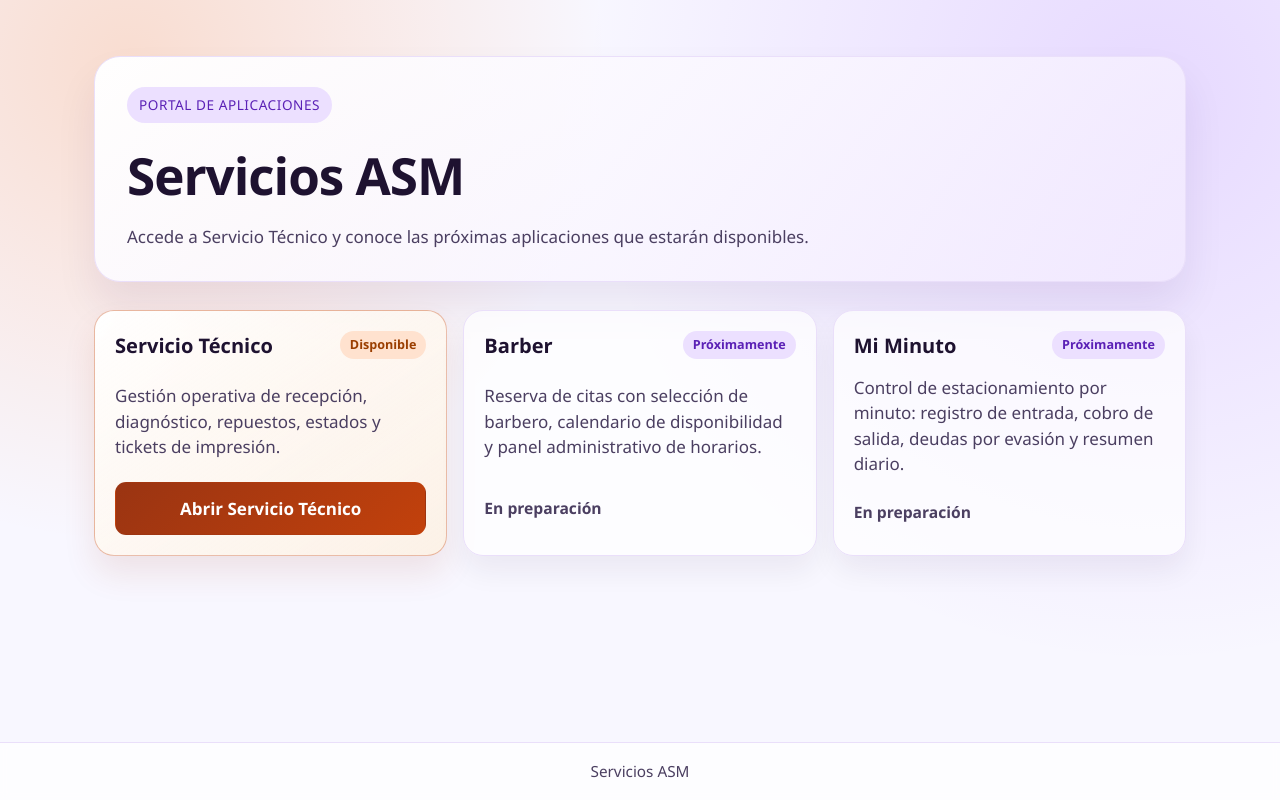
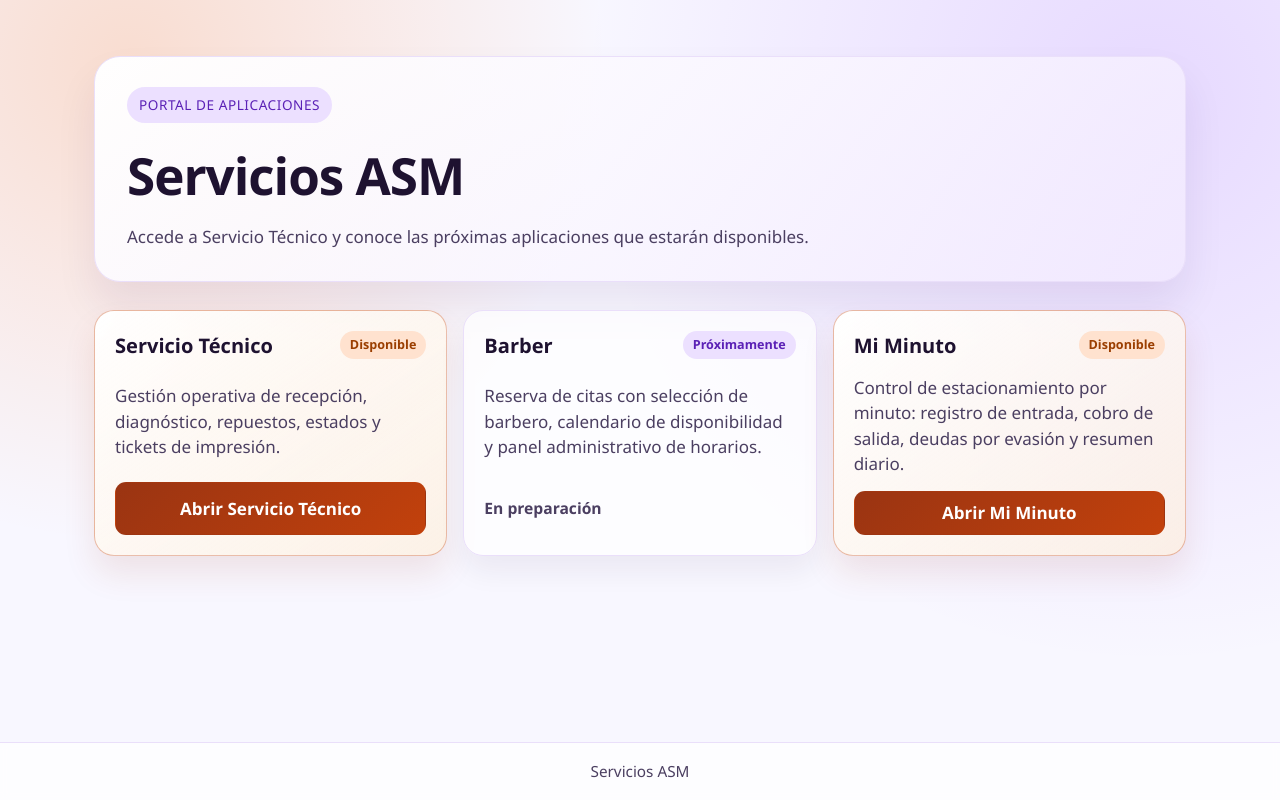
Before and after one commit to Asilvam/serviciosasm-hub, a React (Vite) app: page / in a window 1280 px wide. Built offline with nearby package versions, Linux system fonts and the light colour scheme.

Commit message:
feat: enable Mi Minuto access in hub

```diff
--- a/src/App.tsx
+++ b/src/App.tsx
@@ -4,6 +4,7 @@ type SystemCard = {
   name: string
   description: string
   href?: string
+  actionLabel?: string
   status: 'available' | 'coming_soon'
   accent: 'orange' | 'violet'
 }
@@ -14,6 +15,7 @@ const systems: SystemCard[] = [
     description:
       'Gestión operativa de recepción, diagnóstico, repuestos, estados y tickets de impresión.',
     href: 'https://st.serviciosasm.cl',
+    actionLabel: 'Abrir Servicio Técnico',
     status: 'available',
     accent: 'orange',
   },
@@ -28,8 +30,10 @@ const systems: SystemCard[] = [
     name: 'Mi Minuto',
     description:
       'Control de estacionamiento por minuto: registro de entrada, cobro de salida, deudas por evasión y resumen diario.',
-    status: 'coming_soon',
-    accent: 'violet',
+    href: 'https://miminuto.serviciosasm.cl',
+    actionLabel: 'Abrir Mi Minuto',
+    status: 'available',
+    accent: 'orange',
   },
 ]
 
@@ -70,7 +74,7 @@ function App() {
 
                 {isAvailable ? (
                   <a className="card-action" href={system.href}>
-                    Abrir Servicio Técnico
+                    {system.actionLabel ?? `Abrir ${system.name}`}
                   </a>
                 ) : (
                   <span className="availability-note">En preparación</span>
```
